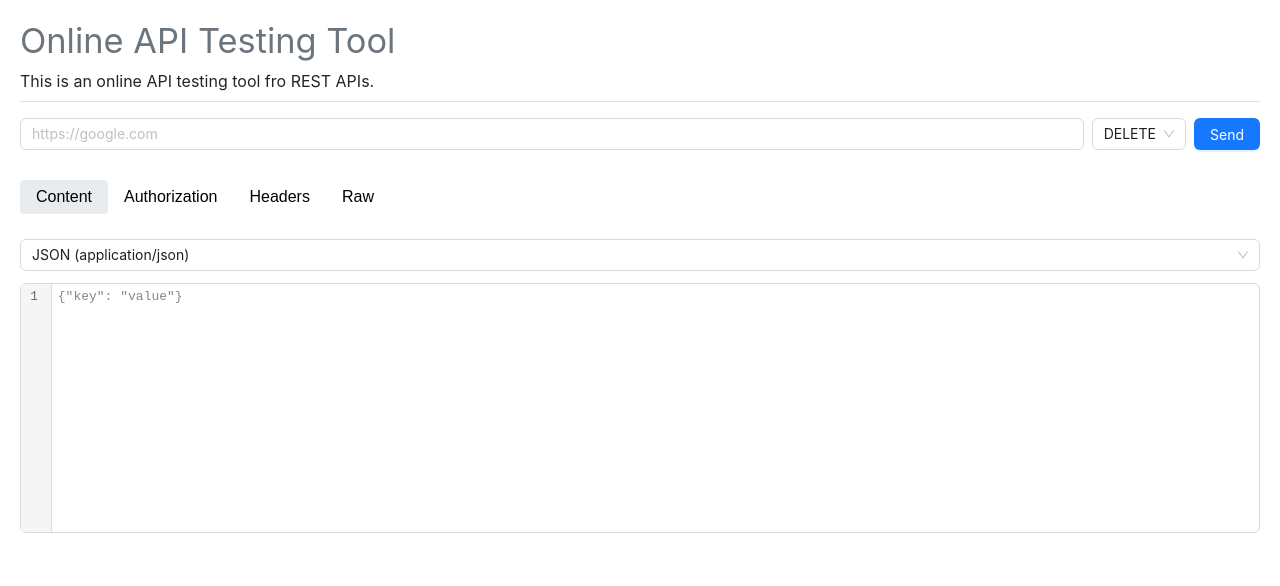
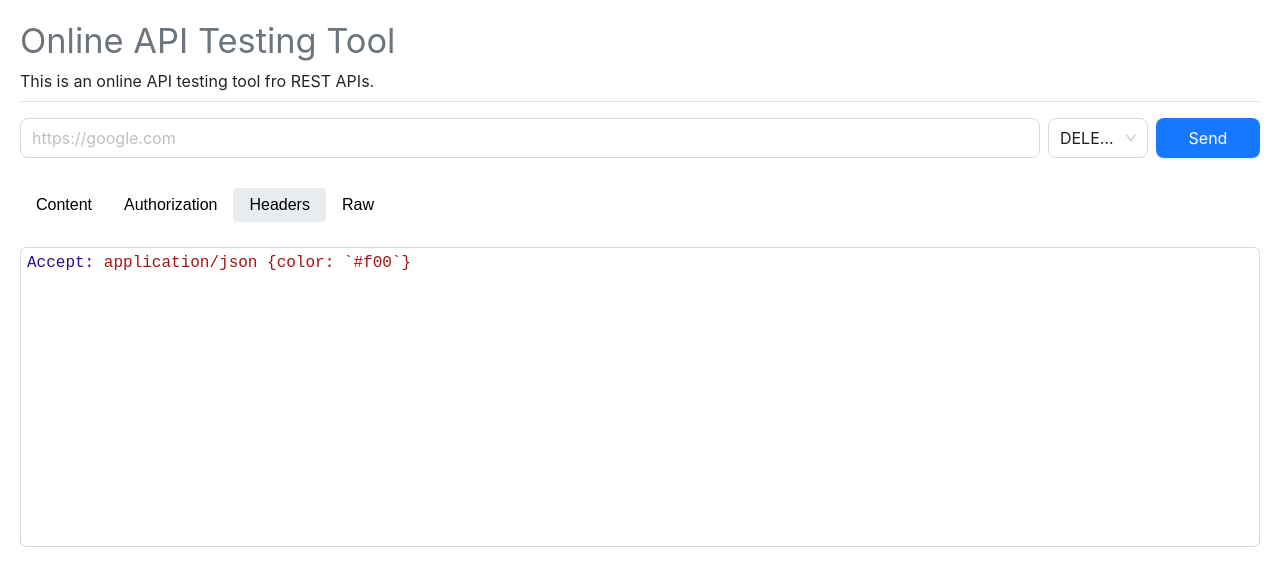
Before and after one commit to KHPhuc/test-api, a React (Vite) app: page / in a window 1280 px wide. Shown: the top 586 px of the page. Built offline with nearby package versions, Linux system fonts and the light colour scheme.

Commit message:
fear: add header (update another file)

```diff
--- a/package.json
+++ b/package.json
@@ -15,6 +15,7 @@
     "@reduxjs/toolkit": "^2.1.0",
     "@types/node": "^20.11.10",
     "@uiw/codemirror-extensions-langs": "^4.21.21",
+    "@uiw/codemirror-themes": "^4.21.21",
     "@uiw/react-codemirror": "^4.21.21",
     "antd": "^5.13.3",
     "react": "^18.2.0",
--- a/src/components/Home/AuthorizationTab.tsx
+++ b/src/components/Home/AuthorizationTab.tsx
@@ -1,12 +1,85 @@
-import { Radio } from "antd";
+import { setAuthType } from "@/store/authorization/authorization";
+import { useAppDispatch, useAppSelector } from "@/store/hook";
+import { Card, Input, Radio } from "antd";
 
 export default function AuthorizationTab() {
-    return <div className="flex flex-col">
-        <Radio.Group className="mb-3 flex gap-[5px]">
-            <Radio value={"BearerToken"}>Bearer Token</Radio>
-            <Radio value={"BasicAuth"}>BasicAuth</Radio>
-            <Radio value={"Custom"}>Custom</Radio>
-            <Radio value={"NoAuth"}>No Auth</Radio>
-        </Radio.Group>
+  const dispatch = useAppDispatch();
+
+  const authType = useAppSelector((state) => state.authorization.authType);
+
+  return (
+    <div className="flex flex-col">
+      <Radio.Group
+        className="mb-3 flex gap-3 text-[1rem]"
+        value={authType}
+        onChange={(e) => dispatch(setAuthType(e.target.value))}
+      >
+        <Radio value={"BearerToken"}>Bearer Token</Radio>
+        <Radio value={"BasicAuth"}>BasicAuth</Radio>
+        <Radio value={"Custom"}>Custom</Radio>
+        <Radio value={"NoAuth"}>No Auth</Radio>
+      </Radio.Group>
+      <Card className="h-[250px] box-border">
+        <div className="flex flex-col">
+          {authType === "BearerToken" ? (
+            <div className="flex mb-[16px]">
+              <label
+                htmlFor="bearerTokenValue"
+                className="w-[120px] m-0 py-[7px] pr-[15px] leading-[1.5] text-[16px]"
+              >
+                Token
+              </label>
+              <Input id="bearerTokenValue" className="px-[15px]" size="large" />
+            </div>
+          ) : authType === "BasicAuth" ? (
+            <>
+              <div className="flex mb-[16px]">
+                <label
+                  htmlFor="username"
+                  className="w-[120px] m-0 py-[7px] pr-[15px] leading-[1.5] text-[16px]"
+                >
+                  Username
+                </label>
+                <Input id="username" className="px-[15px]" size="large" />
+              </div>
+              <div className="flex mb-[16px]">
+                <label
+                  htmlFor="password"
+                  className="w-[120px] m-0 py-[7px] pr-[15px] leading-[1.5] text-[16px]"
+                >
+                  Password
+                </label>
+                <Input id="password" className="px-[15px]" size="large" />
+              </div>
+            </>
+          ) : authType === "Custom" ? (
+            <div className="flex mb-[16px]">
+              <label
+                htmlFor="header"
+                className="w-[120px] m-0 py-[7px] pr-[15px] leading-[1.5] text-[16px]"
+              >
+                Header
+              </label>
+              <Input id="header" className="px-[15px]" size="large" />
+            </div>
+          ) : (
+            ""
+          )}
+          {authType === "NoAuth" ? (
+            <div className="text-[16px]">
+              No authorization data will be sent with this request.
+            </div>
+          ) : (
+            <div className="flex">
+              <div className="w-[120px]"></div>
+              <p className="m-0 px-[15px] text-[12px]">
+                The authorization header will be automatically generated when
+                you send the request. Read more about HTTP Authentication.
+              </p>
+            </div>
+          )}
+        </div>
+      </Card>
     </div>
+  );
 }
--- a/src/components/Home/ContentTab.tsx
+++ b/src/components/Home/ContentTab.tsx
@@ -49,6 +49,7 @@ export default function ContentTab() {
     <div className="flex flex-col">
       <Select
         className="mb-3"
+        size="large"
         options={[
           {
             value: "FORM",
@@ -79,14 +80,17 @@ export default function ContentTab() {
         onChange={(e) => dispatch(setContentType(e))}
       />
       <CodeMirror
+        className="text-[16px]"
         basicSetup={{
           highlightActiveLineGutter: false,
           highlightActiveLine: false,
+          lineNumbers: false,
+          autocompletion: false,
         }}
         height="250px"
         extensions={
           content !== "" && contentType === "JSON"
-            ? [langs.json(), lintGutter(), linter(jsonParseLinter())]
+            ? [langs.scala(), lintGutter(), linter(jsonParseLinter())]
             : []
         }
         placeholder={placeholder}
--- /dev/null
+++ b/src/components/Home/Headers.tsx
@@ -0,0 +1,79 @@
+import CodeMirror from "@uiw/react-codemirror";
+import { createTheme } from "@uiw/codemirror-themes";
+import { tags as t } from "@lezer/highlight";
+import {
+  StreamLanguage,
+  StringStream,
+  LanguageSupport,
+} from "@codemirror/language";
+
+export const CustomStoreLanguage = StreamLanguage.define({
+  name: "header",
+  startState: () => {
+    return {};
+  },
+  token: (stream: StringStream, state: any = {}): string | null => {
+    if (stream.match(/^[\w\d\s]+:{1}/g)) {
+      state.key = true;
+      return "atom";
+    }
+    if (stream.match(/(?:.*)$/)) {
+      if (state.key !== undefined && state.key) {
+        state.key = undefined;
+        return "string";
+      } else return "comment";
+    }
+
+    stream.next();
+    return "comment";
+  },
+  blankLine: (): void => {},
+  copyState: () => {},
+  indent: (): number | null => {
+    return 0;
+  },
+});
+
+export const CustomStoreCompletion = CustomStoreLanguage.data.of({});
+
+export const customStore = () => {
+  return new LanguageSupport(CustomStoreLanguage, [CustomStoreCompletion]);
+};
+
+export default function Headers() {
+  const customTheme = createTheme({
+    theme: "light",
+    settings: {},
+    styles: [
+      {
+        tag: t.atom,
+        color: "#219",
+      },
+      {
+        tag: t.string,
+        color: "#a11",
+      },
+      {
+        tag: t.comment,
+        color: "#f00",
+      },
+    ],
+  });
+  return (
+    <div>
+      <CodeMirror
+        height="300px"
+        basicSetup={{
+          highlightActiveLineGutter: false,
+          highlightActiveLine: false,
+          lineNumbers: false,
+          foldGutter: false,
+        }}
+        className="text-[16px]"
+        extensions={[customStore()]}
+        theme={customTheme}
+        value="Accept: application/json {color: `#f00`}"
+      />
+    </div>
+  );
+}
--- a/src/components/Home/Home.tsx
+++ b/src/components/Home/Home.tsx
@@ -7,12 +7,13 @@ import { GoShareAndroid } from "react-icons/go";
 import { VscSymbolColor } from "react-icons/vsc";
 import ContentTab from "./ContentTab";
 import AuthorizationTab from "./AuthorizationTab";
+import Headers from "./Headers";
 
 export default function Home() {
   const lineContent = useAppSelector((state) => state.content.lineNumbers);
 
   const [isSelectMethod, setIsSelectMethod] = useState(false);
-  const [tabSelect, setTabSelect] = useState(0);
+  const [tabSelect, setTabSelect] = useState(2);
 
   const [method, setMethod] = useState("DELETE");
 
@@ -65,20 +66,20 @@ export default function Home() {
       <div className="flex flex-col">
         {/* Input url and button */}
         <div className="flex gap-[0.5rem] mt-[4px] mb-[30px]">
-          <Input placeholder="https://google.com" />
+          <Input placeholder="https://google.com" size="large" />
           <Select
             style={{
               width: isSelectMethod
                 ? 100
                 : method === "GET" || method === "PUT"
-                ? 70
+                ? 80
                 : method === "POST"
-                ? 80
+                ? 85
                 : method === "PATCH"
-                ? 90
+                ? 95
                 : 100,
             }}
-            // 70 - 80 - 70 - 90 - 100
+            size="large"
             options={[
               { value: "GET", label: "GET" },
               { value: "POST", label: "POST" },
@@ -90,7 +91,9 @@ export default function Home() {
             value={method}
             onChange={(e) => setMethod(e)}
           />
-          <Button type="primary">Send</Button>
+          <Button type="primary" size="large" style={{ width: 120 }}>
+            Send
+          </Button>
         </div>
 
         {/* Tab custom payload, header */}
@@ -118,7 +121,15 @@ export default function Home() {
         </div>
 
         {/* Body tab */}
-        {tabSelect === 0 ? <ContentTab /> : tabSelect === 1 ? <AuthorizationTab /> : null}
+        {tabSelect === 0 ? (
+          <ContentTab />
+        ) : tabSelect === 1 ? (
+          <AuthorizationTab />
+        ) : tabSelect === 2 ? (
+          <Headers />
+        ) : (
+          ""
+        )}
       </div>
     </div>
   );
--- a/src/css/custom.css
+++ b/src/css/custom.css
@@ -21,3 +21,7 @@
   outline: 0 !important;
   border-radius: 6px;
 }
+
+.cm-gutters {
+  border-radius: 6px 0 0 6px;
+}
--- /dev/null
+++ b/src/store/authorization/authorization.ts
@@ -0,0 +1,23 @@
+import { createSlice } from "@reduxjs/toolkit";
+
+const initialState = {
+  authType: "BearerToken",
+  auth: "",
+};
+
+const authorization = createSlice({
+  name: "authorization",
+  initialState,
+  reducers: {
+    setAuthType(state, action) {
+      state.authType = action.payload;
+    },
+    setAuth(state, action) {
+      state.auth = action.payload;
+    },
+  },
+});
+
+export const { setAuthType, setAuth } = authorization.actions;
+
+export default authorization.reducer;
--- a/src/store/store.ts
+++ b/src/store/store.ts
@@ -2,6 +2,7 @@ import { combineReducers, configureStore } from "@reduxjs/toolkit";
 import { persistReducer, persistStore } from "redux-persist";
 import storage from "redux-persist/lib/storage";
 import content from "./content/content";
+import authorization from "./authorization/authorization";
 
 const persistConfig = {
   key: "root",
@@ -13,6 +14,7 @@ const persistedReducer = persistReducer(
   persistConfig,
   combineReducers({
     content: content,
+    authorization: authorization
   })
 );
 
```
Also changed, not shown: 1 other file (tests, documents, lock files or other folders).
